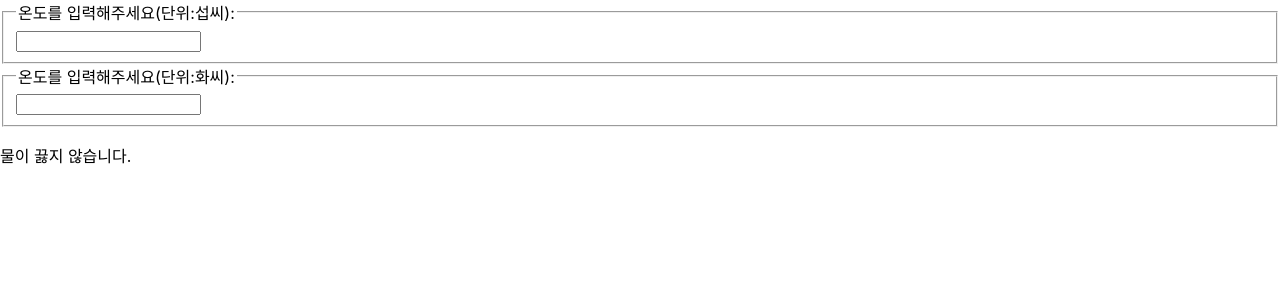
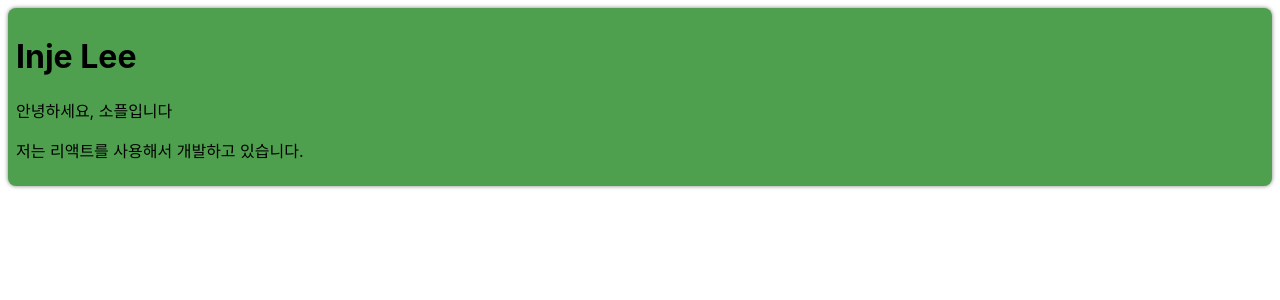
Before and after one commit to lkh0118/23-React1, a React (Create React App) app: page / in a window 1280 px wide. Shown: the top 300 px of the page. Built offline with nearby package versions, Linux system fonts and the light colour scheme.

Commit message:
Edit manyFile
2교시 끝난 후 commit

```diff
--- /dev/null
+++ b/src/chapter_13/Card.jsx
@@ -0,0 +1,20 @@
+function Card(props) {
+    const { title, backgroundColor, children } = props;
+
+    return(
+        <div
+            style={{
+                margin: 8,
+                padding: 8,
+                borderRadius: 8,
+                boxShadow: "0px 0px 4px grey",
+                backgroundColor: backgroundColor || "white",
+            }}
+        >
+            {title && <h1>{title}</h1>}
+            {children}
+        </div>
+    );
+}
+
+export default Card;
--- /dev/null
+++ b/src/chapter_13/ProfileCard.jsx
@@ -0,0 +1,12 @@
+import Card from "./Card";
+
+function ProfileCard(props) {
+    return(
+        <Card title="Inje Lee" backgroundColor="#4ea04e">
+            <p>안녕하세요, 소플입니다</p>
+            <p>저는 리액트를 사용해서 개발하고 있습니다.</p>
+        </Card>
+    );
+}
+
+export default ProfileCard;
--- a/src/index.js
+++ b/src/index.js
@@ -11,11 +11,12 @@
 import AttendanceBook from './chapter_10/AttendanceBook';
 import SignUp from './chapter_11/SignUp';
 import Calculator from './chapter_12/Calculator';
+import ProfileCard from './chapter_13/ProfileCard';
 
 const root = ReactDOM.createRoot(document.getElementById('root'));
 root.render(
   <React.StrictMode>
-    <Calculator />
+    <ProfileCard />
   </React.StrictMode>
 );
 
```
